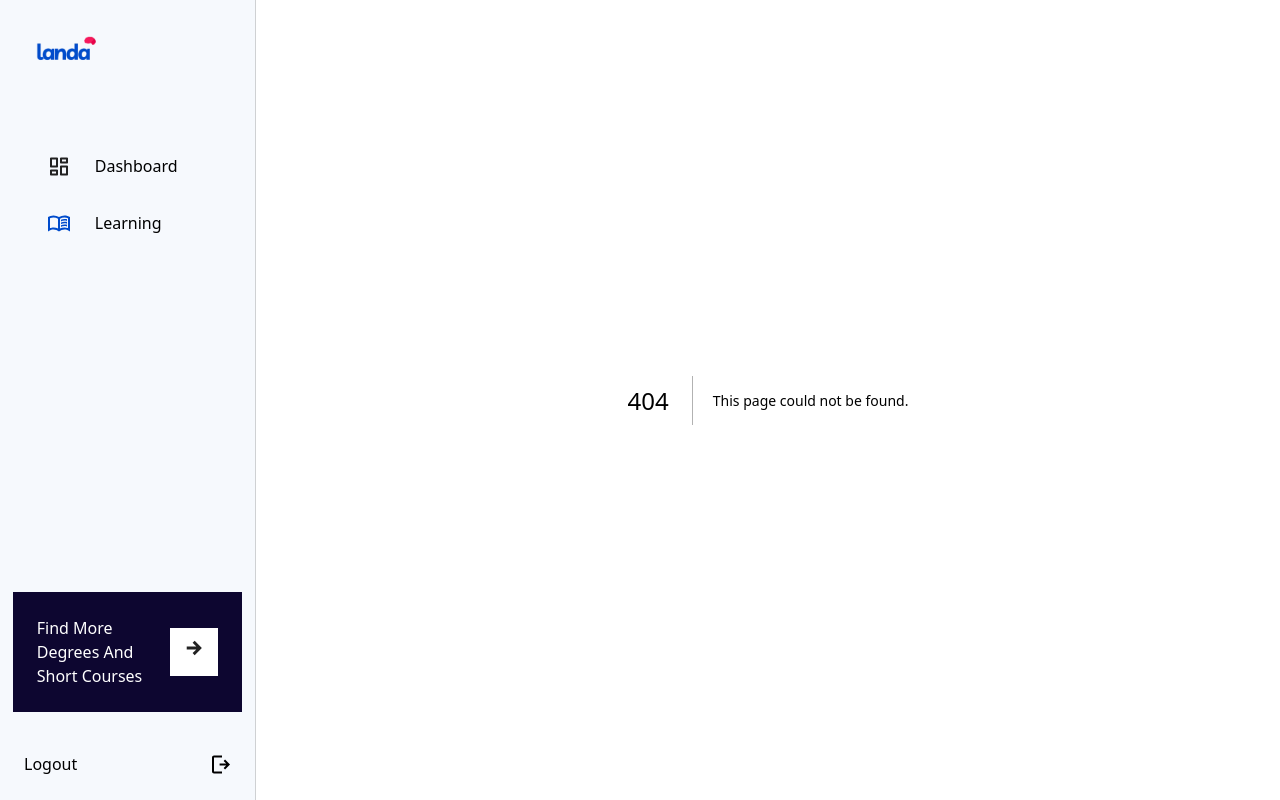
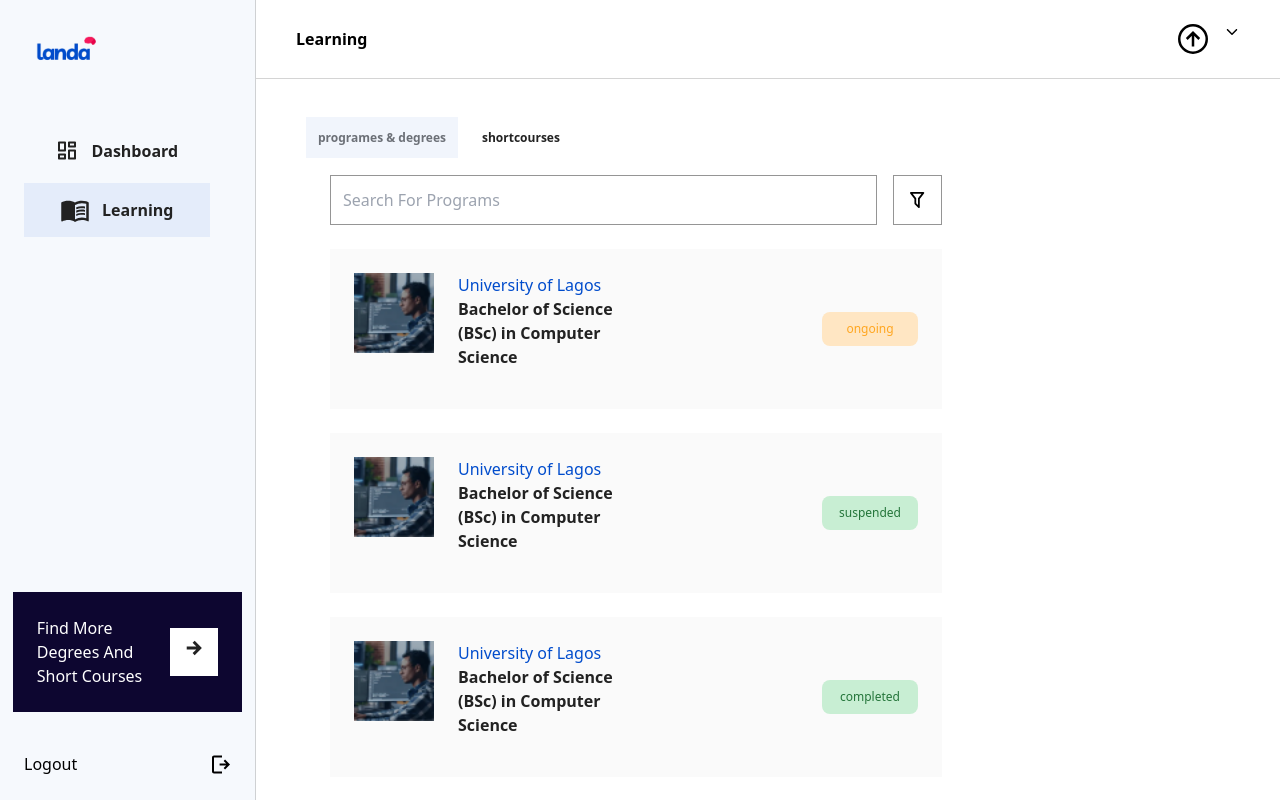
Before and after one commit to TEECOD3/landaAsessment, a Next.js app: page /LearningPage in a window 1280 px wide. Before the commit this address had no page. Built offline with nearby package versions, Linux system fonts and the light colour scheme.

Commit message:
FEAT:First commit

```diff
--- a/app/learning/shortcourses/page.tsx
+++ b/app/LearningPage/ShortcoursesPage/page.tsx
@@ -2,25 +2,30 @@ import { FC } from "react";
 import Input from "@/app/components/UI/input";
 import Filter from "@/public/icons/Filter";
 import ShortCourseItem from "./components/shortCourseItem";
+import SearchIcon from "@/public/icons/Searchicon";
 
 interface ShortpagesProps {}
 
 const Shortpages: FC<ShortpagesProps> = () => {
   return (
     <div className="">
-      <section className="px-3 md:px-0 w-full ">
-        <div className="w-full lg:w-4/6 px-4 ">
+      <section className="px-1 md:px-0 w-full ">
+        <div className="w-full lg:w-4/6 px-2 ">
           <div className="flex gap-4">
-            <Input
-              inputs={{ placeholder: "search for short course" }}
-              className="focus:border-gray focus:border-[1px] rounded-none border-gray border-[1px]"
-            />
+            <div className="relative flex w-full ">
+              <Input
+                inputs={{ placeholder: "search for short course" }}
+                className="focus:border-gray focus:border-[1px] rounded-none border-gray border-[1px]"
+              />
+            </div>
+
             <div className="p-4 border-gray border-[1px] flex item-center justify-center ">
               <Filter />
             </div>
           </div>
 
           <div className="mt-4 w-full">
+            <ShortCourseItem />
             <ShortCourseItem />
           </div>
         </div>
--- a/app/learning/components/CourseItem.tsx
+++ b/app/LearningPage/components/CourseItem.tsx
@@ -9,6 +9,26 @@ interface CourseitemProps {
 
 const Courseitem: FC<CourseitemProps> = (props: CourseitemProps) => {
   const { status } = props;
+
+  let statusblock = (
+    <div className="bg-orange-100 rounded-lg py-2 px-4 w-[5rem] md:w-[6rem] flex item-center justify-center text-sm">
+      <h3 className="text-orange-200">ongoing</h3>
+    </div>
+  );
+  if (status === "suspended") {
+    statusblock = (
+      <div className="bg-green-100 rounded-lg py-2 px-4 w-[5rem] md:w-[6rem] flex item-center justify-center text-sm">
+        <h3 className="text-green-200">suspended</h3>
+      </div>
+    );
+  }
+  if (status === "completed") {
+    statusblock = (
+      <div className="bg-green-100 rounded-lg py-2 px-4 w-[5rem] md:w-[6rem] flex item-center justify-center text-sm">
+        <h3 className="text-green-200">completed</h3>
+      </div>
+    );
+  }
 
   return (
     <div className="w-full mt-6 p-6 bg-blue-400 flex flex-col md:flex-row justify-between md:items-center ">
@@ -29,11 +49,7 @@ const Courseitem: FC<CourseitemProps> = (props: CourseitemProps) => {
         </div>
       </div>
 
-      {
-        <div className="bg-orange-100 rounded-lg py-2 px-4 w-[5rem] md:w-[6rem] flex item-center justify-center text-sm">
-          <h3 className="text-orange-200">{status}</h3>
-        </div>
-      }
+      {statusblock}
     </div>
   );
 };
--- a/app/learning/layout.tsx
+++ b/app/LearningPage/layout.tsx
@@ -13,8 +13,8 @@ type learningpageprops = {
 };
 
 const links = [
-  { href: "/learning", label: " programes & degrees" },
-  { href: "/learning/shortcourses", label: "shortcourses" },
+  { href: "/LearningPage", label: " programes & degrees" },
+  { href: "/LearningPage/ShortcoursesPage", label: "shortcourses" },
 ];
 const Layout = (props: learningpageprops) => {
   const { children } = props;
--- a/app/learning/template.tsx
+++ b/app/LearningPage/template.tsx
@@ -14,7 +14,7 @@ const template: FC<TemplateProps> = (props) => {
       initial={{ opacity: 0 }}
       animate={{ opacity: 1 }}
       exit={{ opacity: 0 }}
-      transition={{ delay: 0.5, duration: 0.9 }}
+      transition={{ delay: 0.2, duration: 0.3 }}
       className=""
     >
       {children}
--- a/app/components/UI/MobileNav.tsx
+++ b/app/components/UI/MobileNav.tsx
@@ -2,7 +2,7 @@ import React from "react";
 import Link from "next/link";
 import LandaIcon from "@/public/icons/landa";
 import DashBoardIcon from "@/public/icons/DashboardIcon";
-import LearningIcon from "@/public/icons/LearningpageIcon";
+import { MdOutlineMenuBook } from "react-icons/md";
 import Arrowright from "@/public/icons/ArrowRight";
 import LogoutIcon from "@/public/icons/Logout";
 import { motion } from "framer-motion";
@@ -13,9 +13,13 @@ type mobilenav = {
 const MobileNav = (props: mobilenav) => {
   const { setshownav } = props;
   return (
-    <motion.div initial={{ x: 300 }} animate={{ x: 0 }}>
-      <div className="h-[100vh] w-[100vw] bg-white z-[900] fixed ">
-        <div className="min-h-[90%] border-r border-gray/40 bg-blue-100 flex flex-col justify-around  w-full">
+    <motion.div
+      initial={{ x: 300 }}
+      animate={{ x: 0 }}
+      className="z-[9000] fixed "
+    >
+      <div className="h-[100vh] w-[100vw] bg-white z-[900] fixed">
+        <div className="min-h-[100%] border-r border-gray/40 bg-blue-100 flex flex-col justify-around  w-full">
           <div className="flex flex-col justify-between  p-5">
             <div className="p-4">
               <LandaIcon />
@@ -30,11 +34,11 @@ const MobileNav = (props: mobilenav) => {
                 dashboard
               </Link>
               <Link
-                href="/learning"
+                href="/LearningPage"
                 className="w-[90%] p-4  flex gap-6 "
                 onClick={setshownav}
               >
-                <LearningIcon className="text-black-100" />
+                <MdOutlineMenuBook className="text-black-100 text-3xl" />
                 Learning
               </Link>
             </div>
--- a/app/components/UI/Navbar.tsx
+++ b/app/components/UI/Navbar.tsx
@@ -5,7 +5,7 @@ import { FC, useState } from "react";
 import { IoIosArrowDown } from "react-icons/io";
 import MobileNav from "./MobileNav";
 import { AnimatePresence } from "framer-motion";
-
+import { GrUploadOption } from "react-icons/gr";
 interface NavbarProps {
   heading: String;
 }
@@ -20,8 +20,8 @@ const Navbar: FC<NavbarProps> = (props: NavbarProps) => {
 
   return (
     <>
-      <nav className="w-full  flex justify-between items-center border-b border-gray/40">
-        <div className="flex justify-between items-center  w-full px-10 py-6">
+      <nav className="w-full  flex justify-between items-center border-b border-gray/40 ">
+        <div className="flex justify-between items-center  w-full px-2 md:px-10 py-6">
           <div className="flex gap-4 items-center justify-center">
             <GiHamburgerMenu
               className=" font-bold lg:hidden"
@@ -31,7 +31,7 @@ const Navbar: FC<NavbarProps> = (props: NavbarProps) => {
           </div>
 
           <div className="flex gap-4">
-            <LogoutIcon />
+            <GrUploadOption className="text-3xl" />
             <IoIosArrowDown />
           </div>
         </div>
--- a/app/components/UI/Sidebar.tsx
+++ b/app/components/UI/Sidebar.tsx
@@ -1,27 +1,44 @@
+"use client";
 import React from "react";
 import Link from "next/link";
 import LandaIcon from "@/public/icons/landa";
 import DashBoardIcon from "@/public/icons/DashboardIcon";
-import LearningIcon from "@/public/icons/LearningpageIcon";
+import { MdOutlineMenuBook } from "react-icons/md";
 import Arrowright from "@/public/icons/ArrowRight";
 import LogoutIcon from "@/public/icons/Logout";
+import { motion } from "framer-motion";
+import { usePathname } from "next/navigation";
 
+const links = [
+  { href: "/", label: "Dashboard", icon: <DashBoardIcon /> },
+  {
+    href: "/LearningPage",
+    label: "Learning",
+    icon: <MdOutlineMenuBook className="text-3xl" />,
+  },
+];
 const Sidebar = () => {
+  const path = usePathname();
   return (
     <div className="min-h-[100%] border-r border-gray/40 bg-blue-100 flex flex-col justify-between  w-full">
       <div className="flex flex-col justify-between  p-5">
         <div className="p-4">
           <LandaIcon />
         </div>
-        <div className="flex flex-col mt-14  items-center justify-center text-base capitalize font-normal">
-          <Link href="/" className="w-[90%] p-4  flex gap-6">
-            <DashBoardIcon className="text-4xl" />
-            dashboard
-          </Link>
-          <Link href="/learning" className="w-[90%] p-4  flex gap-6">
-            <LearningIcon className="text-black-100" />
-            Learning
-          </Link>
+        <div className="flex-col flex w-[90%]  justify-around mt-10">
+          {links.map((link) => (
+            <div key={link.href} className="w-full flex gap-2 p-1 h">
+              <Link
+                href={link.href}
+                className="w-full relative flex items-center justify-center p-3 gap-3  hover:text-blue-300 text-base font-semibold text-black-100 z-20"
+              >
+                {link.icon} {link.label}
+                {link.href === path && (
+                  <motion.div className="absolute h-full w-full top-0 left-0 z-[-2] bg-[#DDE7F8]/70 text-black-100 "></motion.div>
+                )}
+              </Link>
+            </div>
+          ))}
         </div>
       </div>
 
--- a/app/learning/components/Status.tsx
+++ /dev/null
@@ -1,14 +0,0 @@
-import { FC } from "react";
-interface StatusProps {}
-
-const Status: FC<StatusProps> = () => {
-  return (
-    <>
-      <div className="bg-orange-100 rounded-lg py-2 px-4 w-[5rem] md:w-[6rem] flex item-center justify-center text-sm">
-        <h3 className="text-orange-200">ongoing</h3>
-      </div>
-    </>
-  );
-};
-
-export default Status;
```
Also changed, not shown: app/LearningPage/ShortcoursesPage/components/PorgressBar.tsx (renamed from app/learning/shortcourses/components/PorgressBar.tsx), app/LearningPage/ShortcoursesPage/components/shortCourseItem.tsx (renamed from app/learning/shortcourses/components/shortCourseItem.tsx), app/LearningPage/page.tsx (renamed from app/learning/page.tsx).
